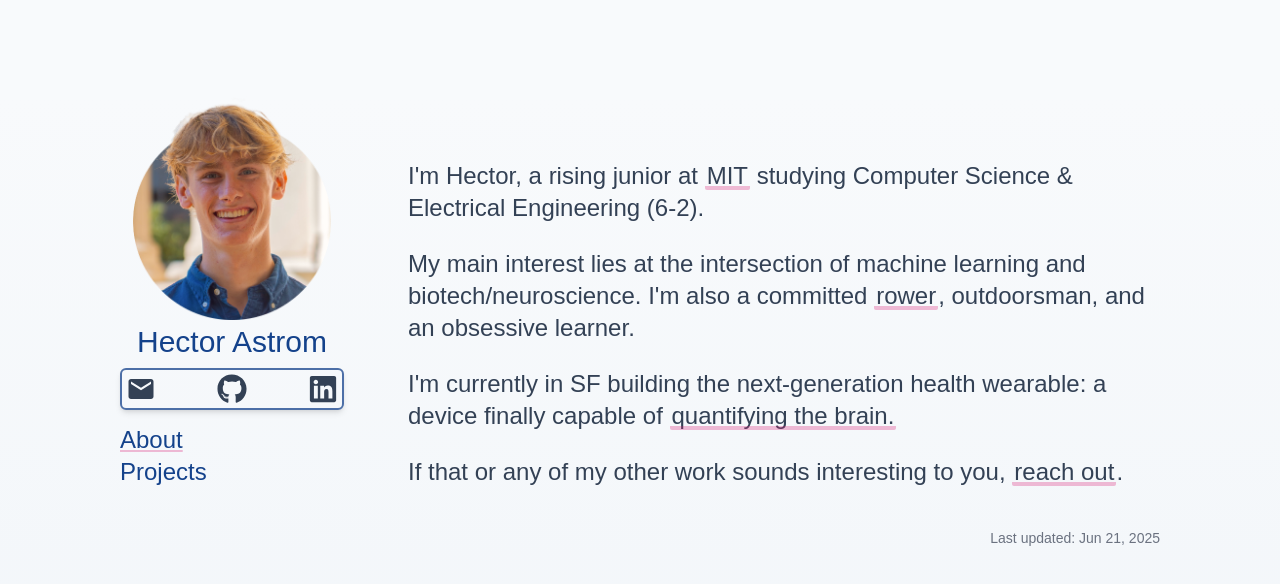
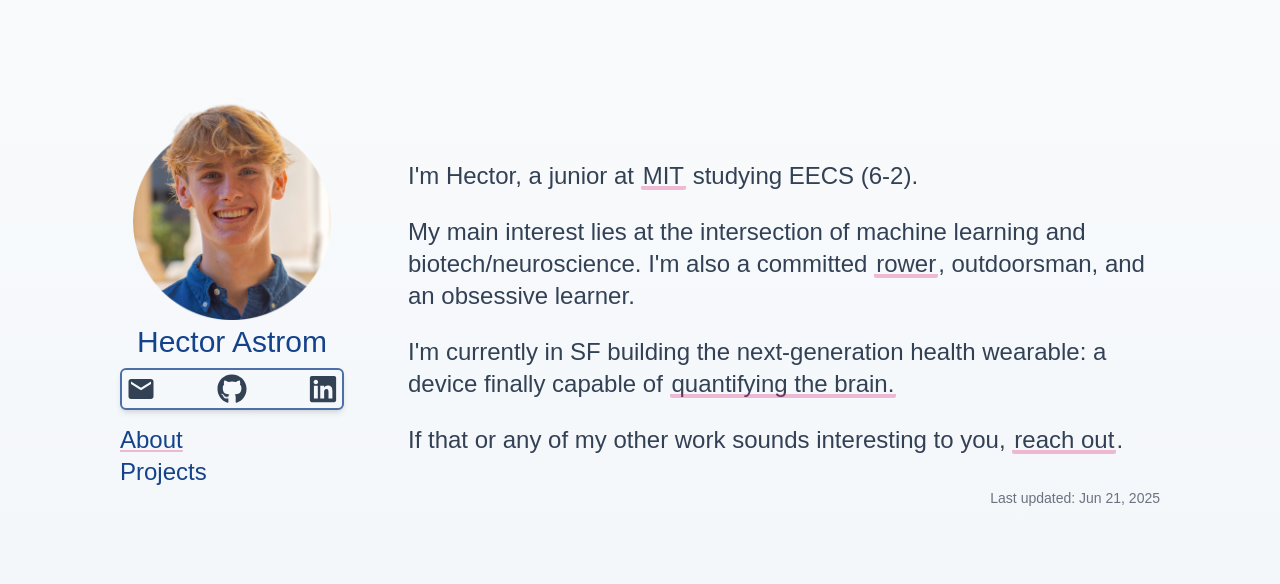
Before and after one commit to hectorastrom/personal-website, a Next.js app: page / in a window 1280 px wide. Shown: the top 584 px of the page. Built offline with nearby package versions, Linux system fonts and the light colour scheme; no server answers; a web font is replaced by a local one.

Commit message:
main page text update

```diff
--- a/src/app/page.tsx
+++ b/src/app/page.tsx
@@ -14,7 +14,7 @@ export default async function Home() {
           <NameTitle text="Hej!" />
         </div> */}
         <p className="text-2xl">
-          I&apos;m Hector, a rising junior at{" "}
+          I&apos;m Hector, a junior at{" "}
           <a
             className={`custom-link ${emphasisFont.className}`}
             target="_blank"
@@ -22,7 +22,7 @@ export default async function Home() {
           >
             MIT
           </a>{" "}
-          studying Computer Science & Electrical Engineering (6-2).
+          studying EECS (6-2).
         </p>
 
         <p className="text-2xl">
@@ -58,7 +58,7 @@ export default async function Home() {
           {"."}
         </span>
 
-        <div className="mt-4 text-right">
+        <div className="mt-2 text-right">
           <LastUpdated
             lastUpdated={buildInfo.lastUpdated}
             commitHash={buildInfo.commitHash}
```
